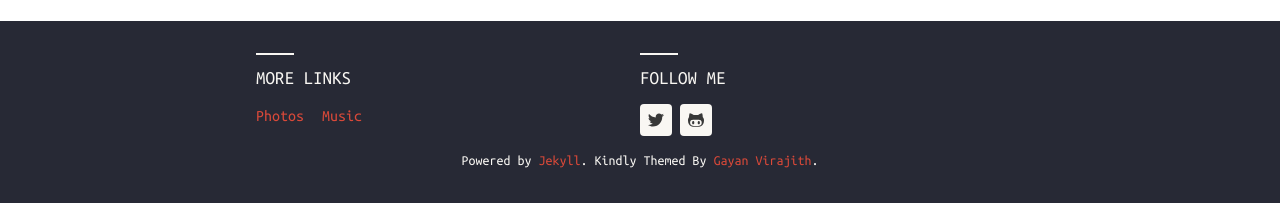
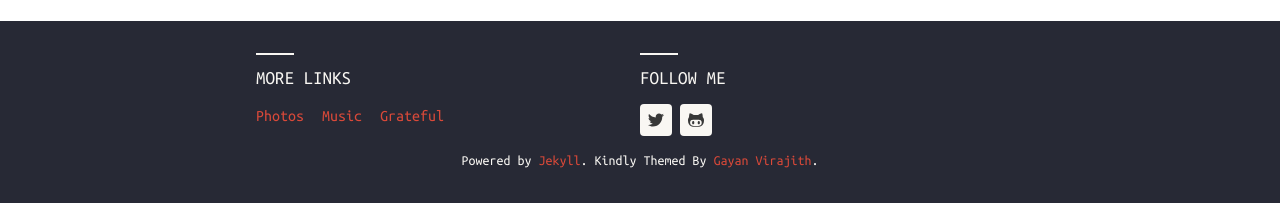
Before and after one commit to gayanvirajith/harmony, a Jekyll site: the page built from index.md, in a window 1280 px wide. Shown: the part 690-897 px from the top of the page. Built offline with Jekyll 4.4.1, drawn with Linux system fonts in a browser that asks for light colours; nearby versions of some CDN libraries.

Commit message:
Adding link to Grateful notebook

```diff
--- a/_includes/footer-links.html
+++ b/_includes/footer-links.html
@@ -2,4 +2,5 @@
 <ul class="menu">
     <li><a href="http://www.flickr.com/davejonesonline" target="_blank">Photos</a></li>
     <li><a href="https://soundcloud.com/dvjones89/tracks" target="_blank">Music</a></li>
+    <li><a href="https://www.evernote.com/pub/dvjones89/grateful" target="_blank">Grateful</a></li>
 </ul>
```
